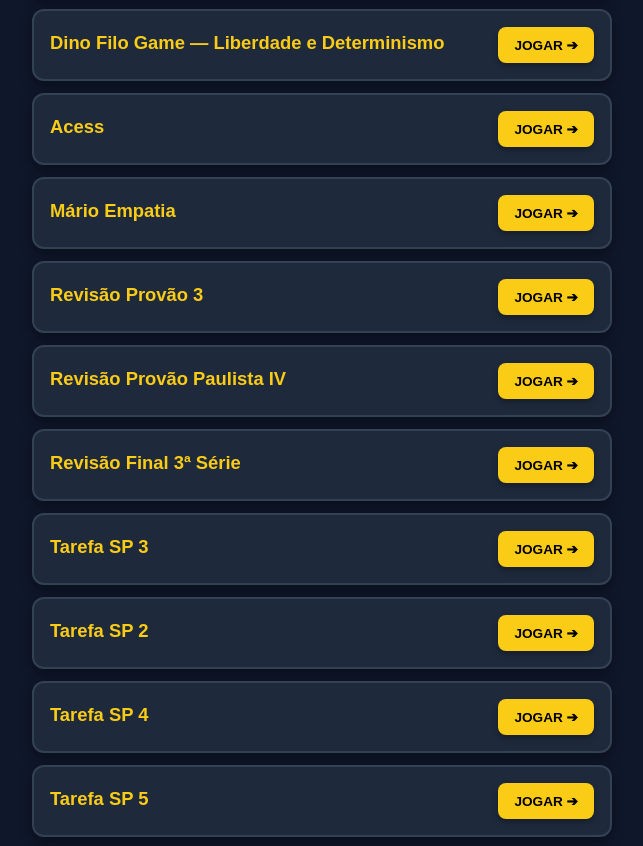
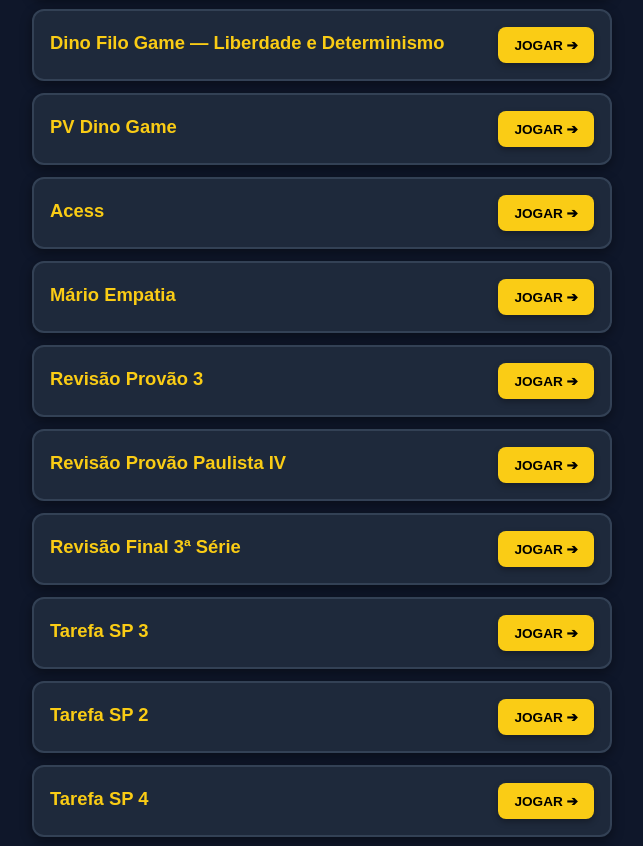
Before and after one commit to cesarcatalani-dotcom/central-de-jogos, a plain HTML site: page index.html in a window 1280 px wide. Shown: the part 1710-2556 px from the top of the page, without its empty margins (318-961 px from the left). Drawn offline with Linux system fonts and the light colour scheme.

Commit message:
Update index.html

```diff
--- a/index.html
+++ b/index.html
@@ -275,6 +275,14 @@
       <span class="btn-play">JOGAR ➔</span>
     </a>
 
+    <!-- PV Dino Game -->
+    <a href="pvdinogame.html" class="game-card">
+      <div class="game-info">
+        <h2>PV Dino Game</h2>
+      </div>
+      <span class="btn-play">JOGAR ➔</span>
+    </a>
+
     <!-- Acess -->
     <a href="filofireacess.html" class="game-card">
       <div class="game-info">
```
